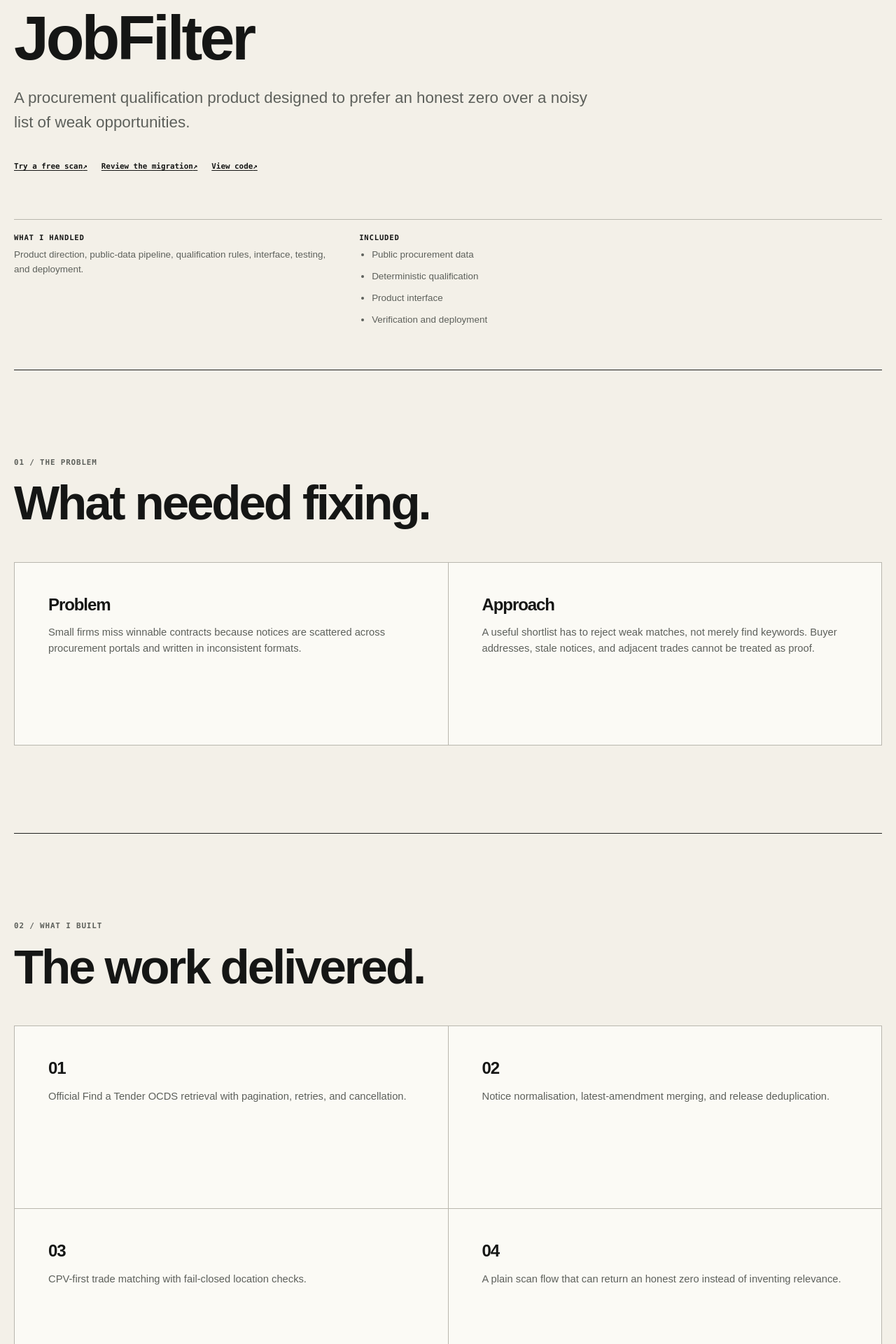
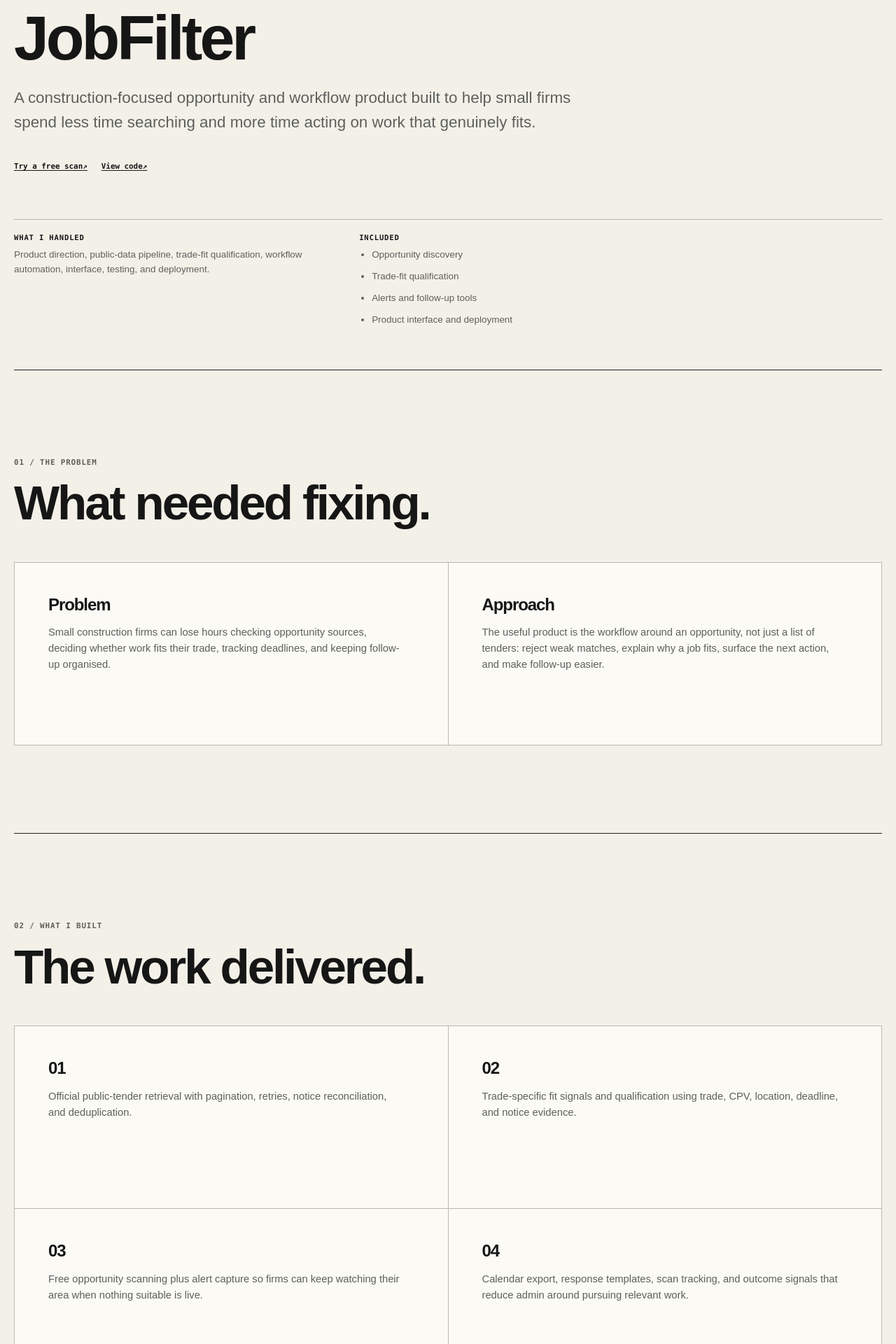
Before and after one commit to manazoid4/mazos-site, a Next.js app: page /work/jobfilter in a window 1280 px wide. Shown: the part 300-2220 px from the top of the page at 70% size. Built offline with nearby package versions, Linux system fonts and the light colour scheme.

Commit message:
Reposition JobFilter and client contract case study

```diff
--- a/app/projects.ts
+++ b/app/projects.ts
@@ -33,77 +33,77 @@ export type Project = {
   caseStudy?: ProjectCaseStudy;
 };
 
+export type CaseStudyProject = Project & { caseStudy: ProjectCaseStudy };
 
-export type CaseStudyProject = Project & { caseStudy: ProjectCaseStudy };
 export const FLAGSHIP_PROJECTS: Project[] = [
   {
     id: 'jobfilter', name: 'JobFilter', eyebrow: 'Flagship 01 / Product', status: 'Live product',
     relationship: 'Product',
-    summary: 'A clearer route into UK public-sector work for small construction and maintenance firms.',
-    problem: 'Small firms miss winnable contracts because notices are scattered across procurement portals and written in inconsistent formats.',
-    insight: 'A useful shortlist has to reject weak matches, not merely find keywords. Buyer addresses, stale notices, and adjacent trades cannot be treated as proof.',
+    summary: 'A construction growth and automation product that helps small trades and maintenance firms find, qualify, track and act on relevant public-sector opportunities with less manual research.',
+    problem: 'Small construction firms can lose hours checking opportunity sources, deciding whether work fits their trade, tracking deadlines, and keeping follow-up organised.',
+    insight: 'The useful product is the workflow around an opportunity, not just a list of tenders: reject weak matches, explain why a job fits, surface the next action, and make follow-up easier.',
     built: [
-      'Official Find a Tender OCDS retrieval with pagination, retries, and cancellation.',
-      'Notice normalisation, latest-amendment merging, and release deduplication.',
-      'CPV-first trade matching with fail-closed location checks.',
-      'A plain scan flow that can return an honest zero instead of inventing relevance.',
+      'Official public-tender retrieval with pagination, retries, notice reconciliation, and deduplication.',
+      'Trade-specific fit signals and qualification using trade, CPV, location, deadline, and notice evidence.',
+      'Free opportunity scanning plus alert capture so firms can keep watching their area when nothing suitable is live.',
+      'Calendar export, response templates, scan tracking, and outcome signals that reduce admin around pursuing relevant work.',
     ],
-    proof: 'The live product, public code, and reviewed Find a Tender migration show the retrieval and matching system working end to end.',
-    limitation: 'The official-feed migration works; repeat willingness to pay among small firms is still unproven.',
+    proof: 'The live product, public code, recent trade-fit work, alerts, calendar export, response templates, and qualification flow are inspectable now.',
+    limitation: 'JobFilter helps firms find and pursue relevant opportunities; it does not guarantee that a contract will be awarded.',
     image: { src: '/jobfilter-scan-result.webp', mobileSrc: '/jobfilter-scan-result-mobile.webp', alt: 'JobFilter showing an honest zero-result scan after checking configured public tender sources', caption: 'Live scan result / verified matching can return zero', width: 1440, height: 900 },
     links: [
       { label: 'Try a free scan', href: 'https://jobfilter.uk/find-jobs' },
-      { label: 'Review the migration', href: 'https://github.com/manazoid4/JobFilterV1/pull/383' },
       { label: 'View code', href: 'https://github.com/manazoid4/JobFilterV1' },
     ],
     caseStudy: {
-      lede: 'A procurement qualification product designed to prefer an honest zero over a noisy list of weak opportunities.',
-      role: 'Product direction, public-data pipeline, qualification rules, interface, testing, and deployment.',
-      scope: ['Public procurement data', 'Deterministic qualification', 'Product interface', 'Verification and deployment'],
+      lede: 'A construction-focused opportunity and workflow product built to help small firms spend less time searching and more time acting on work that genuinely fits.',
+      role: 'Product direction, public-data pipeline, trade-fit qualification, workflow automation, interface, testing, and deployment.',
+      scope: ['Opportunity discovery', 'Trade-fit qualification', 'Alerts and follow-up tools', 'Product interface and deployment'],
       howItWorks: [
-        { number: '01', title: 'Retrieve', body: 'Fetch official Find a Tender OCDS packages with pagination, retry handling, and a cancellable scan.' },
-        { number: '02', title: 'Reconcile', body: 'Normalise notices, merge the latest amendments, and deduplicate releases before scoring.' },
-        { number: '03', title: 'Qualify', body: 'Require trade, CPV, location, deadline, and notice evidence; uncertain inputs fail closed.' },
-        { number: '04', title: 'Present', body: 'Return a short explainable result set—or an honest zero—with live sources available for inspection.' },
+        { number: '01', title: 'Find the work', body: 'Check official public opportunities and normalise the source data into a usable scan.' },
+        { number: '02', title: 'Filter for the firm', body: 'Use trade, CPV, location, deadline, and notice evidence so weak or uncertain matches can be excluded.' },
+        { number: '03', title: 'Make the next action obvious', body: 'Surface fit signals, buyer and deadline context where available, plus the official response route.' },
+        { number: '04', title: 'Reduce follow-up admin', body: 'Support alerts, calendar export, response templates, and outcome tracking around the opportunity workflow.' },
       ],
       decisions: [
-        { title: 'Treat relevance as a rejection problem', body: 'The system earns trust by excluding attractive-looking false matches rather than maximising the number of cards on screen.' },
-        { title: 'Keep the evidence close', body: 'Public source data, matching reasons, code, and the migration review make the product inspectable instead of asking visitors to accept a performance claim.' },
+        { title: 'Do more than aggregate tenders', body: 'Construction teams need help deciding what is worth their time and what to do next, not another long list of notices.' },
+        { title: 'Keep the promise realistic', body: 'JobFilter can improve discovery, qualification, and follow-up, but contract awards still depend on the buyer and the firm’s bid.' },
       ],
     },
   },
   {
-    id: 'scrap-finance-partners', name: 'Scrap Finance Partners', eyebrow: 'Flagship 02 / Client work', status: 'Client work / Shipped',
+    id: 'scrap-finance-partners', name: 'Scrap Finance Partners', eyebrow: 'Flagship 02 / Contract client build', status: 'Contract client work / Shipped',
     relationship: 'Client work',
-    summary: 'A complete consultancy website and enquiry path built for a specialist finance practice.',
-    problem: 'A specialist advisory offer needed to explain an unfamiliar service clearly, establish credibility, show pricing, and turn interest into an enquiry.',
-    insight: 'The site needed to feel specific to the scrap trade rather than like a generic finance template. Its commercial path had to be understandable before contact.',
+    summary: 'A contract client build for a specialist finance practice serving UK scrap and recycling firms, covering positioning, web development, lead capture, a secure client workspace, and guarded acquisition automation.',
+    problem: 'The client needed more than a brochure site: the specialist offer had to be positioned clearly, launched professionally, turn interest into enquiries, and give the business a controlled way to manage leads and follow-up.',
+    insight: 'The strongest build connected marketing, website, enquiry capture, lead operations, and safety controls into one maintainable client journey instead of treating them as separate projects.',
     built: [
-      'Services, pricing, health-check, case-study, and founder page architecture.',
-      'A working enquiry endpoint using Resend with honeypot spam protection.',
-      'Responsive editorial design, deployment, and production handoff.',
-      'A reusable pattern for service positioning and lead capture.',
+      'Specialist positioning, service and pricing architecture, responsive web development, and production launch.',
+      'A lower-friction enquiry journey that saves valid website enquiries into an authenticated lead workspace with source and qualification context.',
+      'Secure client login, organisation-scoped leads, reusable email templates, message history, and onboarding guidance.',
+      'A guarded acquisition workflow with dry-run, approval, batching, suppression, recipient-safety controls, and follow-up handling.',
     ],
-    proof: 'The deployed site, public repository, working enquiry route, and client-specific services and pricing structure are inspectable now.',
-    limitation: 'No revenue, lead-volume, conversion, testimonial, or financial-outcome claim is made here.',
+    proof: 'The deployed client site, public repository, secure lead workspace, enquiry-to-pipeline workflow, and guarded acquisition controls are inspectable now.',
+    limitation: 'This case study describes delivered systems and launch work; it does not invent revenue, conversion, lead-volume, or financial-outcome claims.',
     image: { src: '/scrap-finance-partners.webp', mobileSrc: '/scrap-finance-partners-mobile.webp', alt: 'Scrap Finance Partners homepage explaining its Finance Health Check for UK scrap and recycling firms', caption: 'Live client site / specialist positioning and enquiry path', width: 1440, height: 1000 },
     links: [
       { label: 'View the live site', href: 'https://scrap-finance-partners.vercel.app' },
       { label: 'View code', href: 'https://github.com/manazoid4/scrap-finance-partners' },
     ],
     caseStudy: {
-      lede: 'Commissioned work that turned a specialist finance proposition into a clear, inspectable path from first question to enquiry.',
-      role: 'Positioning, information architecture, interface design, enquiry integration, testing, deployment, and handoff.',
-      scope: ['Service positioning', 'Editorial web design', 'Lead capture', 'Production deployment'],
+      lede: 'A contract client engagement spanning positioning, marketing implementation, web development, launch, lead capture, client operations, and controlled acquisition automation.',
+      role: 'Positioning, marketing implementation, information architecture, web development, lead capture, secure workspace, acquisition automation, testing, deployment, and handoff.',
+      scope: ['Positioning and web development', 'Lead capture and pipeline', 'Client workspace', 'Guarded acquisition automation', 'Production launch'],
       howItWorks: [
-        { number: '01', title: 'Frame the real question', body: 'Lead with margin, yard work, and tied-up cash—the language of the client’s market—not generic finance promises.' },
-        { number: '02', title: 'Make the offer legible', body: 'Connect the health check, services, pricing, case study, and founder context before asking for contact.' },
-        { number: '03', title: 'Create a safe enquiry path', body: 'Send structured enquiries through Resend and reduce automated spam with a honeypot field.' },
-        { number: '04', title: 'Ship and hand over', body: 'Test the responsive site, deploy it to production, and leave a maintainable public repository.' },
+        { number: '01', title: 'Position the specialist offer', body: 'Structure the site around the real finance and operational pressures faced by scrap and recycling businesses rather than generic consultancy language.' },
+        { number: '02', title: 'Turn interest into a usable lead', body: 'Keep first contact low-friction, then save valid enquiries into the lead workspace with source, qualification, and follow-up context.' },
+        { number: '03', title: 'Give the client an operating workspace', body: 'Provide secure organisation-scoped leads, templates, message history, onboarding guidance, and follow-up actions.' },
+        { number: '04', title: 'Automate with controls', body: 'Use dry runs, approval gates, suppression, batching, and recipient-safety rules so acquisition workflows do not blindly send or duplicate outreach.' },
+        { number: '05', title: 'Launch and hand over', body: 'Test the web and account flows, deploy to production, and leave a maintainable system the client can continue using.' },
       ],
       decisions: [
-        { title: 'Specificity builds credibility', body: 'Scrap-trade language, service structure, and a direct commercial question do more work than generic consultancy claims.' },
-        { title: 'Show the path before contact', body: 'Visitors can understand what is reviewed, how the work is framed, and where pricing sits before they submit an enquiry.' },
+        { title: 'Treat marketing and operations as one journey', body: 'A polished site is more useful when enquiries continue into a real lead workflow instead of disappearing into an inbox.' },
+        { title: 'Automate without removing judgment', body: 'Approval, suppression, and dry-run controls keep the efficiency benefits of automation while preserving human responsibility for important outreach.' },
       ],
     },
   },
@@ -149,6 +149,7 @@ export const FEATURED_PROJECTS: Project[] = [
     links: [{ label: 'View code', href: 'https://github.com/manazoid4/maz-pocket' }],
   },
 ];
+
 export const CASE_STUDY_PROJECTS = FLAGSHIP_PROJECTS.filter(
   (project): project is CaseStudyProject => Boolean(project.caseStudy),
 );
```
